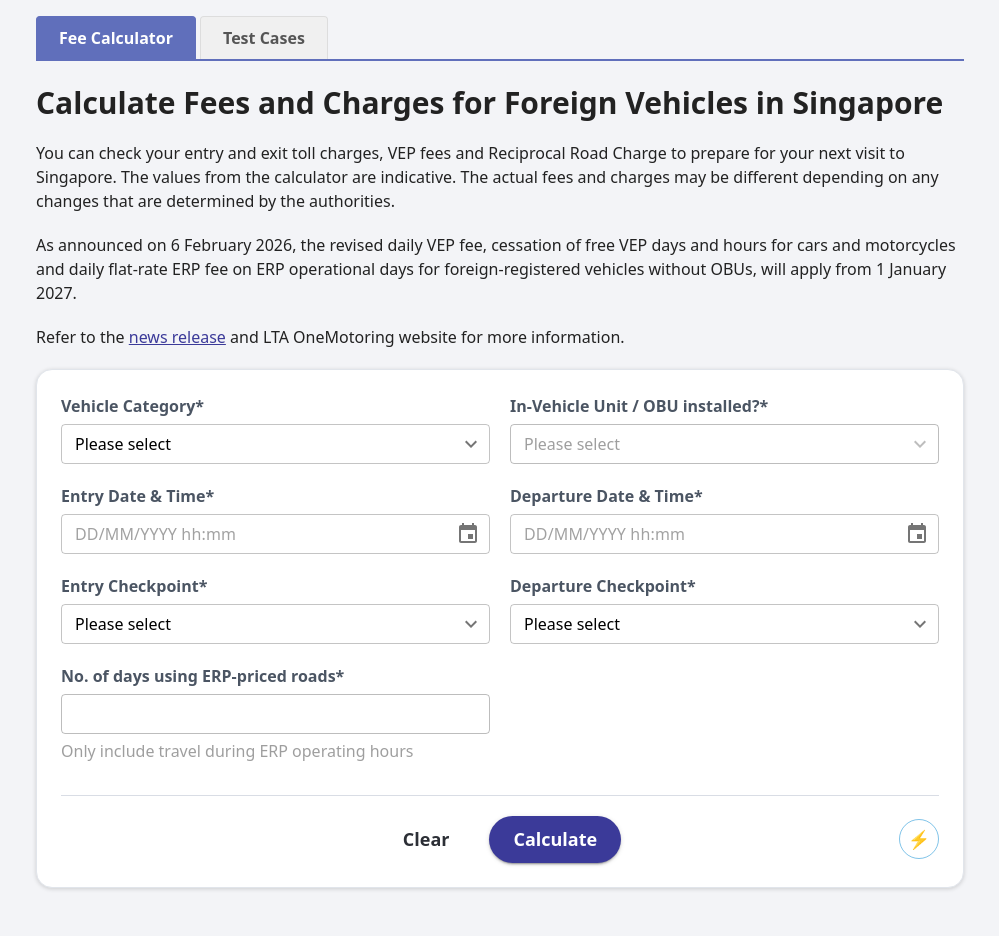
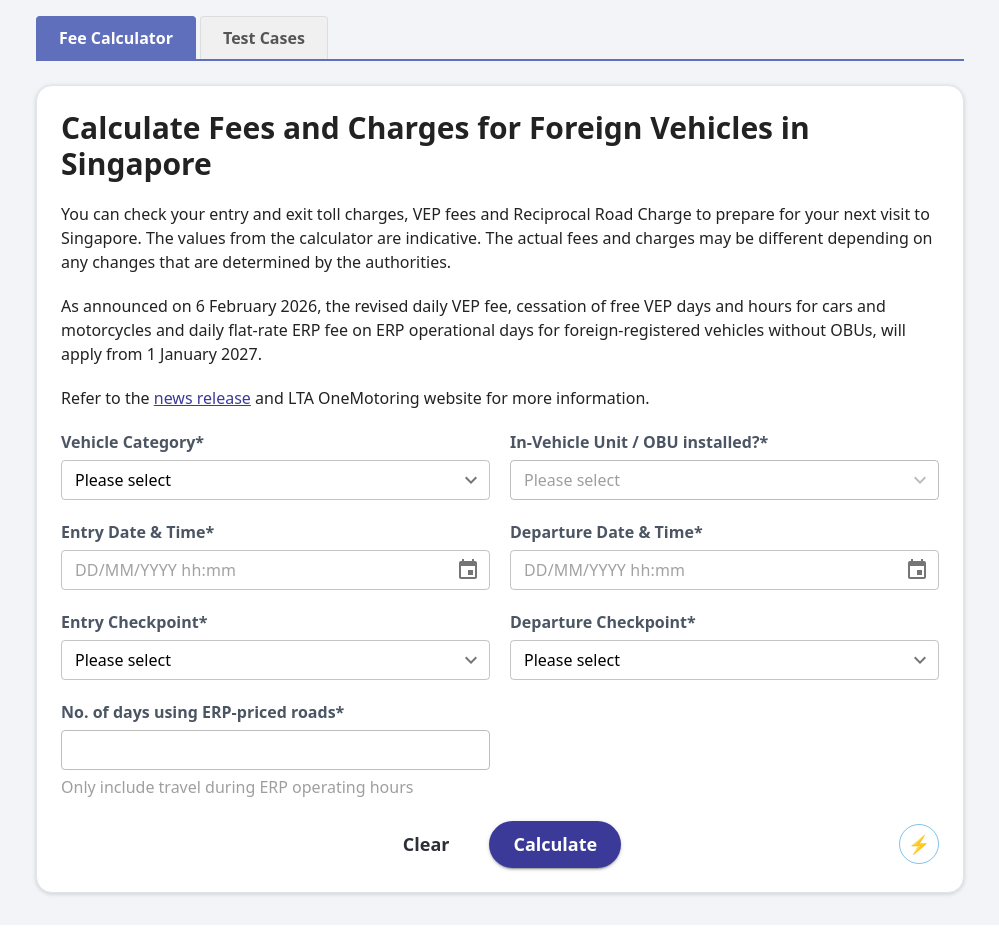
Before and after one commit to willteowh/vep-calculator, a React (Vite) app: page / in a window 1280 px wide. Shown: the whole page, without its empty margins (140-1139 px from the left). Built offline with nearby package versions, Linux system fonts and the light colour scheme.

Commit message:
UI touch up

```diff
--- a/src/VEPCalculator.jsx
+++ b/src/VEPCalculator.jsx
@@ -9,10 +9,12 @@ import {
   QUICK_FILL_STAY_DAYS_MAX,
 } from "@/config/constants";
 import { TEST_CASES } from "@/config/testCases";
+import { Box } from "@mui/material";
 
 import { CalculatorForm } from "@/components/CalculatorForm";
 import { ResultTable } from "@/components/ResultTable";
 import { TestCaseCard } from "@/components/TestCaseCard";
+import { formCardStyle } from "@/components/calculatorFormStyles";
 
 export default function VEPCalculator() {
   const themeColor = "#606fbb";
@@ -257,7 +259,7 @@ export default function VEPCalculator() {
 
         {/* ── Calculator Tab ── */}
         {tab === "calc" && (
-          <>
+          <Box sx={formCardStyle}>
             <CalculatorForm
               form={form}
               errors={errors}
@@ -281,7 +283,7 @@ export default function VEPCalculator() {
                 {result.error}
               </div>
             )}
-          </>
+          </Box>
         )}
 
         {/* ── Test Cases Tab ── */}
--- a/src/components/CalculatorForm.tsx
+++ b/src/components/CalculatorForm.tsx
@@ -23,7 +23,6 @@ import timezone from "dayjs/plugin/timezone";
 import { CALCULATOR_MAX_EXIT_DATE } from "@/config/constants";
 import {
   pageHeaderStyle,
-  formCardStyle,
   baseButtonStyle,
   tertiaryButtonStyle,
   primaryButtonStyle,
@@ -127,8 +126,7 @@ export function CalculatorForm({
         </Typography>
       </Box>
 
-      <Box sx={{ mb: 4 }}>
-        <Box sx={formCardStyle}>
+      <Box>
         <Grid container spacing={2.5}>
           <Grid size={{ xs: 12, sm: 6 }}>
             <Typography component="label" sx={labelStyle}>
@@ -177,9 +175,7 @@ export function CalculatorForm({
                 <MenuItem value="yes">Yes (IU / OBU installed)</MenuItem>
                 <MenuItem value="no">No (no IU / OBU)</MenuItem>
               </Select>
-                {errors.hasIU && (
-                  <FormHelperText>{errors.hasIU}</FormHelperText>
-                )}
+              {errors.hasIU && <FormHelperText>{errors.hasIU}</FormHelperText>}
             </FormControl>
           </Grid>
 
@@ -310,14 +306,6 @@ export function CalculatorForm({
             />
           </Grid>
 
-            <Box
-              aria-hidden
-              sx={{
-                mt: 1.25,
-                borderBottom: "1px solid #d9dde5",
-                width: "100%",
-              }}
-            />
           <Grid size={{ xs: 12 }}>
             <Box
               sx={{
@@ -347,9 +335,7 @@ export function CalculatorForm({
                   sx={primaryButtonStyle}
                 >
                   {loading ? (
-                      <Box
-                        sx={{ display: "flex", alignItems: "center", gap: 1 }}
-                      >
+                    <Box sx={{ display: "flex", alignItems: "center", gap: 1 }}>
                       <CircularProgress size={16} color="inherit" />
                       Calculating...
                     </Box>
@@ -378,7 +364,6 @@ export function CalculatorForm({
           </Grid>
         </Grid>
       </Box>
-      </Box>
 
       {errors._g && (
         <Alert severity="error" sx={{ mb: 2 }}>
--- a/src/components/ResultTable.tsx
+++ b/src/components/ResultTable.tsx
@@ -20,7 +20,7 @@ import {
   TableRow,
 } from "@mui/material";
 import InfoOutlinedIcon from "@mui/icons-material/InfoOutlined";
-import { formCardStyle, linkStyle } from "./calculatorFormStyles";
+import { linkStyle } from "./calculatorFormStyles";
 
 interface ResultTableProps {
   result: CalculationResult;
@@ -30,7 +30,6 @@ interface ResultTableProps {
 export function ResultTable({ result, straddlesBoundary }: ResultTableProps) {
   const resultStyles = {
     wrapper: {
-      ...formCardStyle,
       paddingTop: "24px",
       display: "flex",
       flexDirection: "column",
@@ -143,6 +142,15 @@ export function ResultTable({ result, straddlesBoundary }: ResultTableProps) {
 
   return (
     <Box sx={resultStyles.wrapper}>
+      <Box
+        aria-hidden
+        sx={{
+          mb: 2,
+          borderBottom: "1px solid #d9dde5",
+          width: "100%",
+        }}
+      />
+
       {straddlesBoundary && (
         <Card sx={resultStyles.infoCard}>
           <CardContent sx={resultStyles.noticeContent}>
```
Lines whose indentation alone changed are shown as unchanged.
